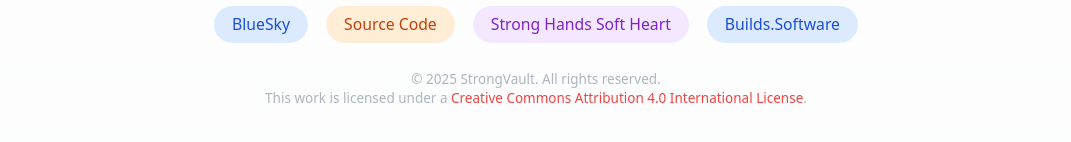
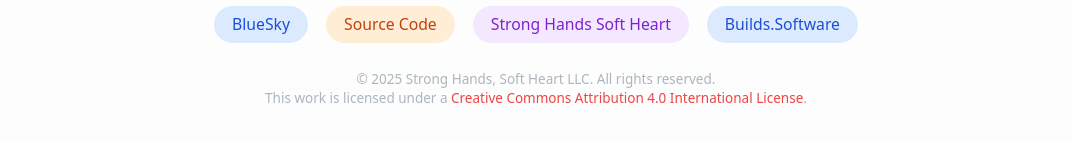
Before and after one commit to antoniwan/blog, an Astro site: page / in a window 1280 px wide. Shown: the part 6899-7041 px from the top of the page, without its empty margins (104-1175 px from the left). Built offline with nearby package versions, Linux system fonts and the light colour scheme; Astro itself is replaced by a stand-in of ours; some packages are replaced by stand-ins of ours.

Commit message:
Update footer copyright to reflect current branding

```diff
--- a/src/components/Footer.astro
+++ b/src/components/Footer.astro
@@ -22,7 +22,7 @@ import Logo from './Logo.astro';
         <a href="https://builds.software" target="_blank" rel="noopener noreferrer" class="px-4 py-1.5 rounded-full bg-blue-100 dark:bg-blue-900 text-blue-700 dark:text-blue-300 font-medium text-sm hover:bg-blue-200 dark:hover:bg-blue-800 transition-colors">Builds.Software</a>
       </div>
       <p class="text-xs text-neutral-500 dark:text-neutral-400 text-center">
-        © {new Date().getFullYear()} {SITE_TITLE}. All rights reserved.<br />
+        © {new Date().getFullYear()} Strong Hands, Soft Heart LLC. All rights reserved.<br />
         This work is licensed under a <a href="https://creativecommons.org/licenses/by/4.0/" class="text-red-500 hover:underline" target="_blank" rel="noopener">Creative Commons Attribution 4.0 International License</a>.
       </p>
     </div>
```
